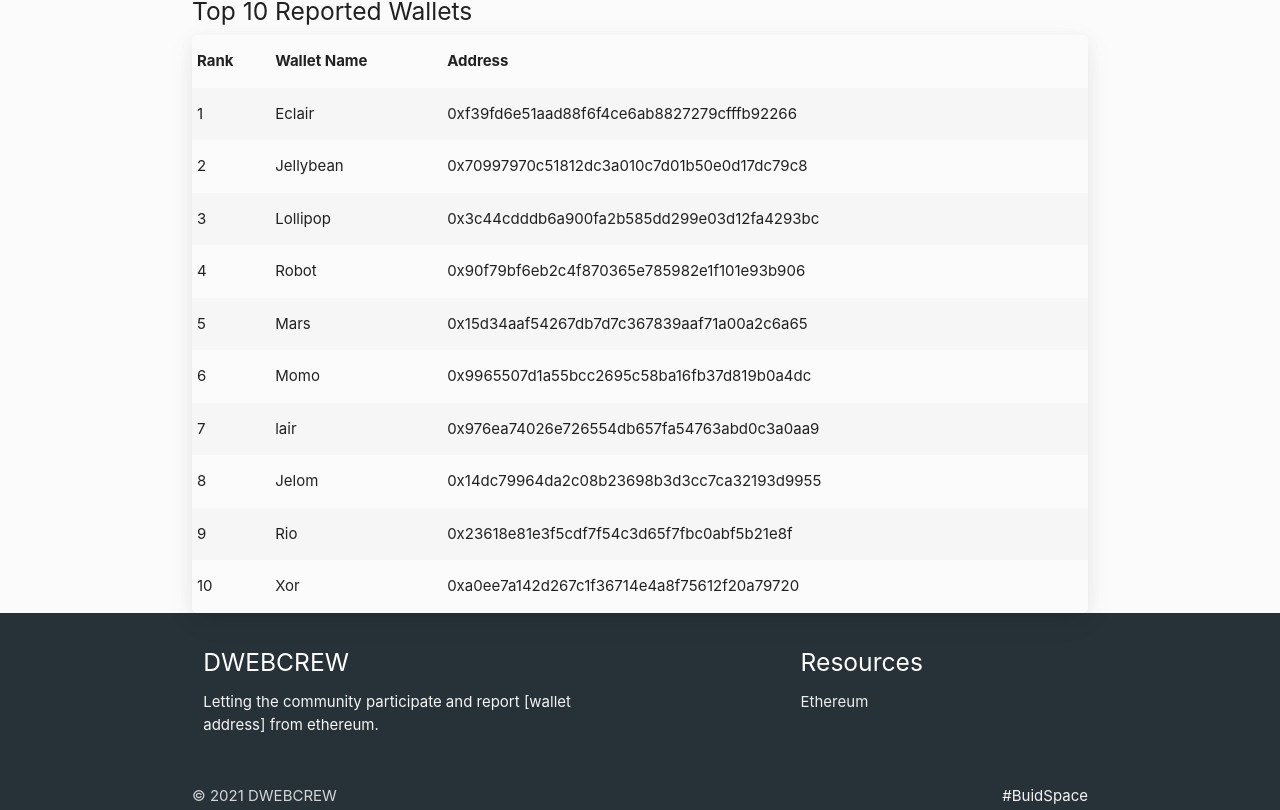
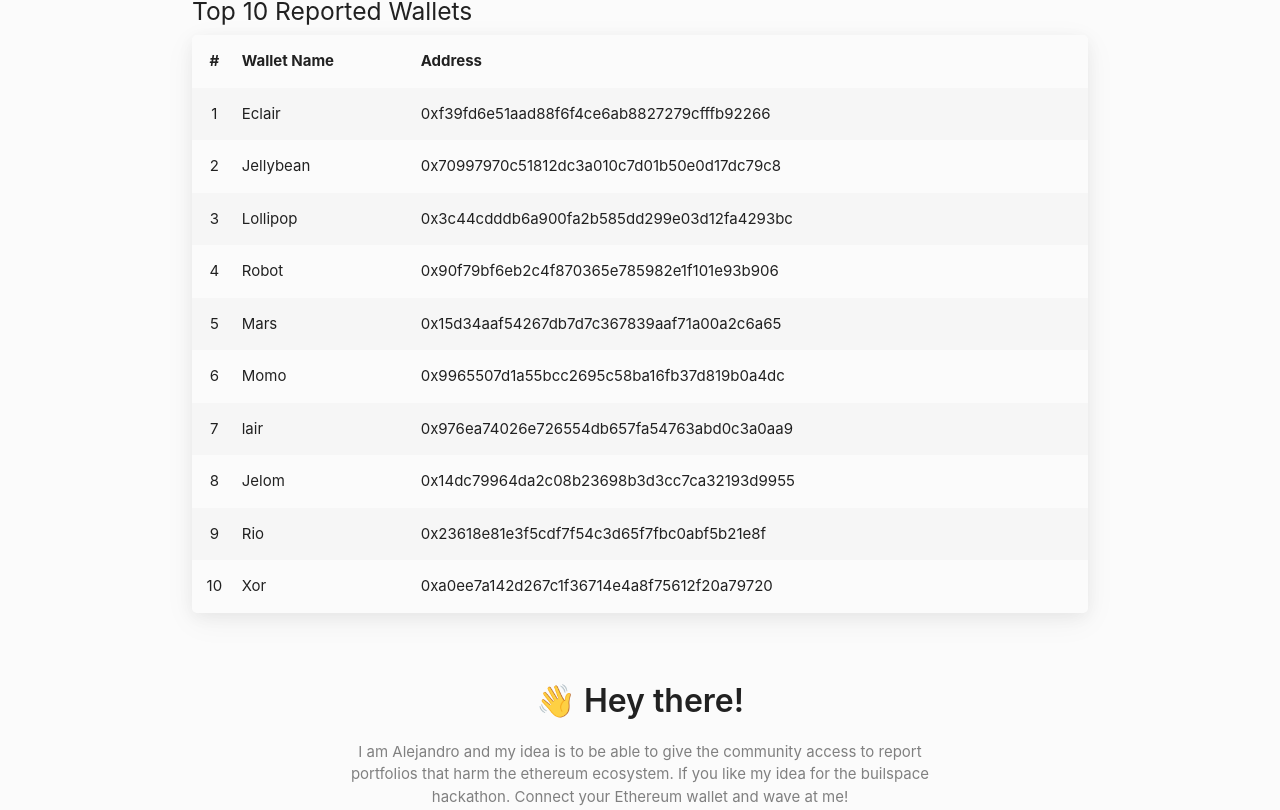
Before and after one commit to zer0kool/web3, a React (Create React App) app: page / in a window 1280 px wide. Shown: the part 390-1200 px from the top of the page. Built offline with nearby package versions, Linux system fonts and the light colour scheme.

Commit message:
testign fexibiity of components

```diff
--- a/src/components/Main/Main.css
+++ b/src/components/Main/Main.css
@@ -96,3 +96,6 @@ table.striped.highlight {
 	-webkit-box-shadow: rgba(17, 17, 26, 0.05) 0px 4px 16px, rgba(17, 17, 26, 0.05) 0px 8px 32px;
 	box-shadow: rgba(17, 17, 26, 0.05) 0px 4px 16px, rgba(17, 17, 26, 0.05) 0px 8px 32px;
 }
+th:nth-child(1), td:nth-child(1) {
+    text-align: center;
+}
--- a/src/components/Main/Main.jsx
+++ b/src/components/Main/Main.jsx
@@ -1,6 +1,6 @@
 import React, { Component } from "react";
 import "./Main.css";
-
+import WavesPortal from '../WavesPortal/WavesPortal';
 
 
 export default class Main extends Component {
@@ -24,7 +24,7 @@ export default class Main extends Component {
 								<table class="striped highlight">
 									<thead>
 										<tr>
-												<th>Rank</th>
+												<th>#</th>
 												<th>Wallet Name</th>
 												<th>Address</th>
 										</tr>
@@ -85,6 +85,7 @@ export default class Main extends Component {
 								</table>
 								</div>
 						</div>
+          <WavesPortal/>
            </div>
         );
     }
--- a/src/components/WavesPortal/WavesPortal.css
+++ b/src/components/WavesPortal/WavesPortal.css
@@ -9,6 +9,7 @@
   justify-content: center;
   width: 100%;
   margin-top: 64px;
+	margin-bottom: 50px;
 }
 
 .dataContainer {
--- a/src/components/WavesPortal/WavesPortal.js
+++ b/src/components/WavesPortal/WavesPortal.js
@@ -125,7 +125,7 @@ const wave = async () => {
         </div>
 
         <div className="bio">
-        I am Alejandro and I hack on the weekends so that's pretty cool right? Connect your Ethereum wallet and wave at me!
+        I am Alejandro and my idea is to be able to give the community access to report portfolios that harm the ethereum ecosystem. If you like my idea for the builspace hackathon. Connect your Ethereum wallet and wave at me!
         </div>
 
 			{currentAccount && (
```
